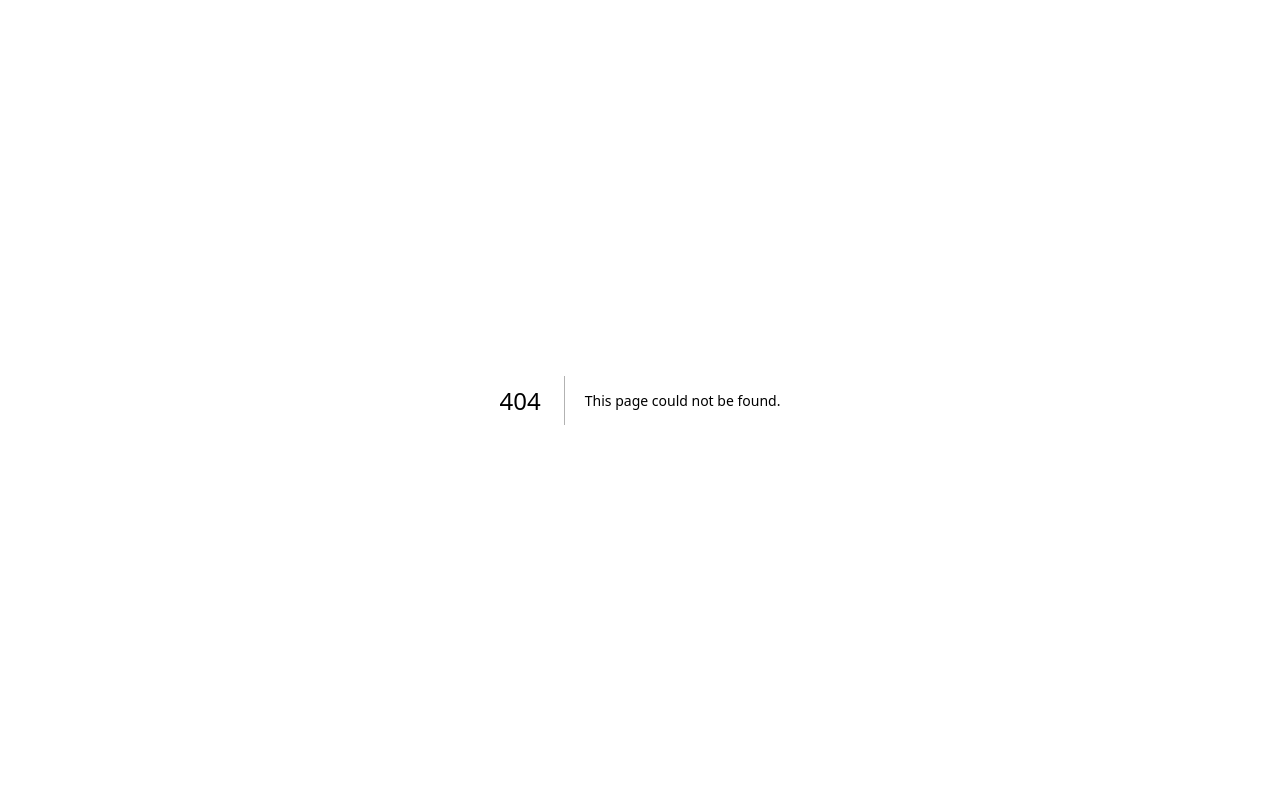
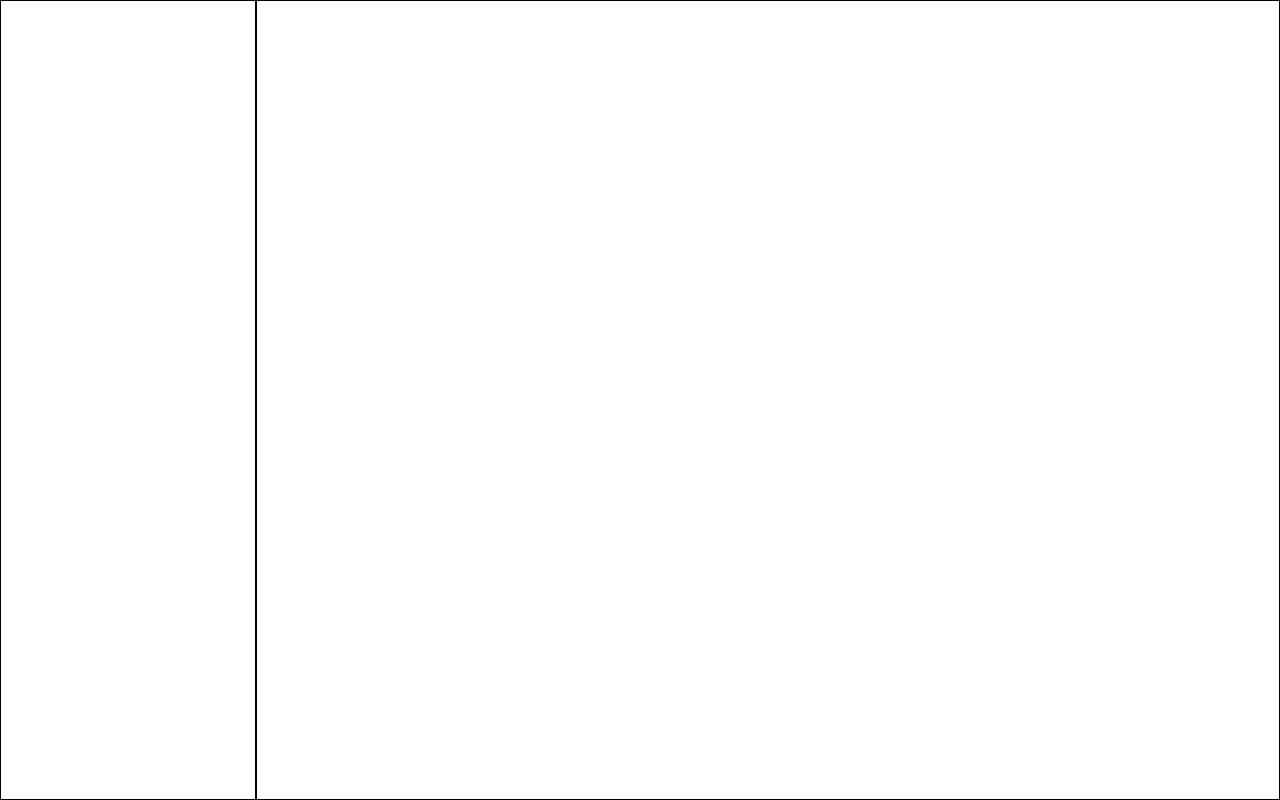
Before and after one commit to Avin008/Listed-Dashboard-Assignment, a Next.js app: page /dashboard in a window 1280 px wide. Before the commit this address had no page. Built offline with nearby package versions, Linux system fonts and the light colour scheme.

Commit message:
added: dashboard page && layout

```diff
--- /dev/null
+++ b/src/app/dashboard/layout.tsx
@@ -0,0 +1,10 @@
+const DashboardLayout = ({ children }: { children: React.ReactElement }) => {
+  return (
+    <main className="grid h-screen grid-cols-10">
+      <div className="col-span-2 border border-black"></div>
+      <div className="col-span-8 border border-black"></div>
+    </main>
+  );
+};
+
+export default DashboardLayout;
--- /dev/null
+++ b/src/app/dashboard/page.tsx
@@ -0,0 +1,5 @@
+const DashboardPage = () => {
+  return <div>Dashboard page</div>;
+};
+
+export default DashboardPage;
```
